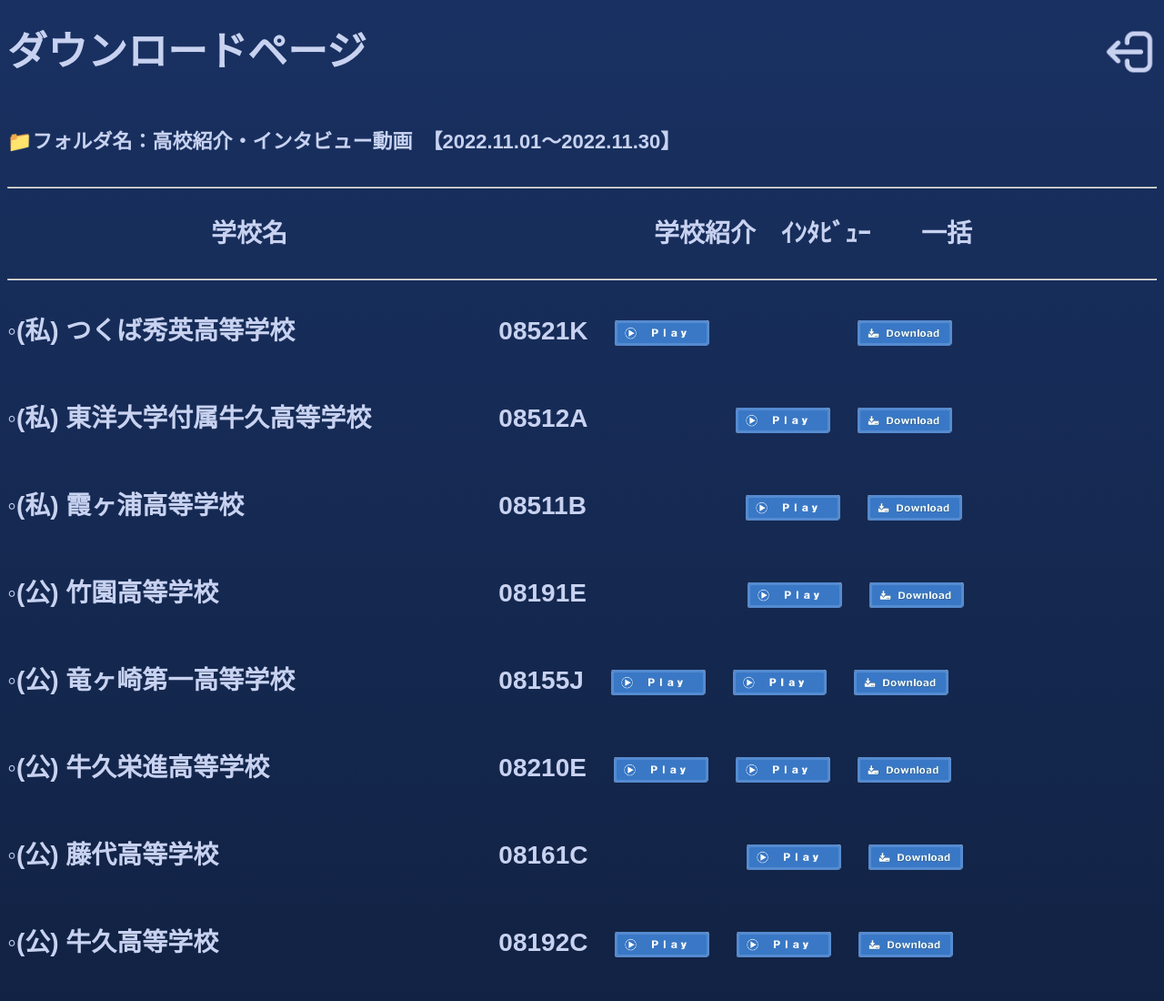
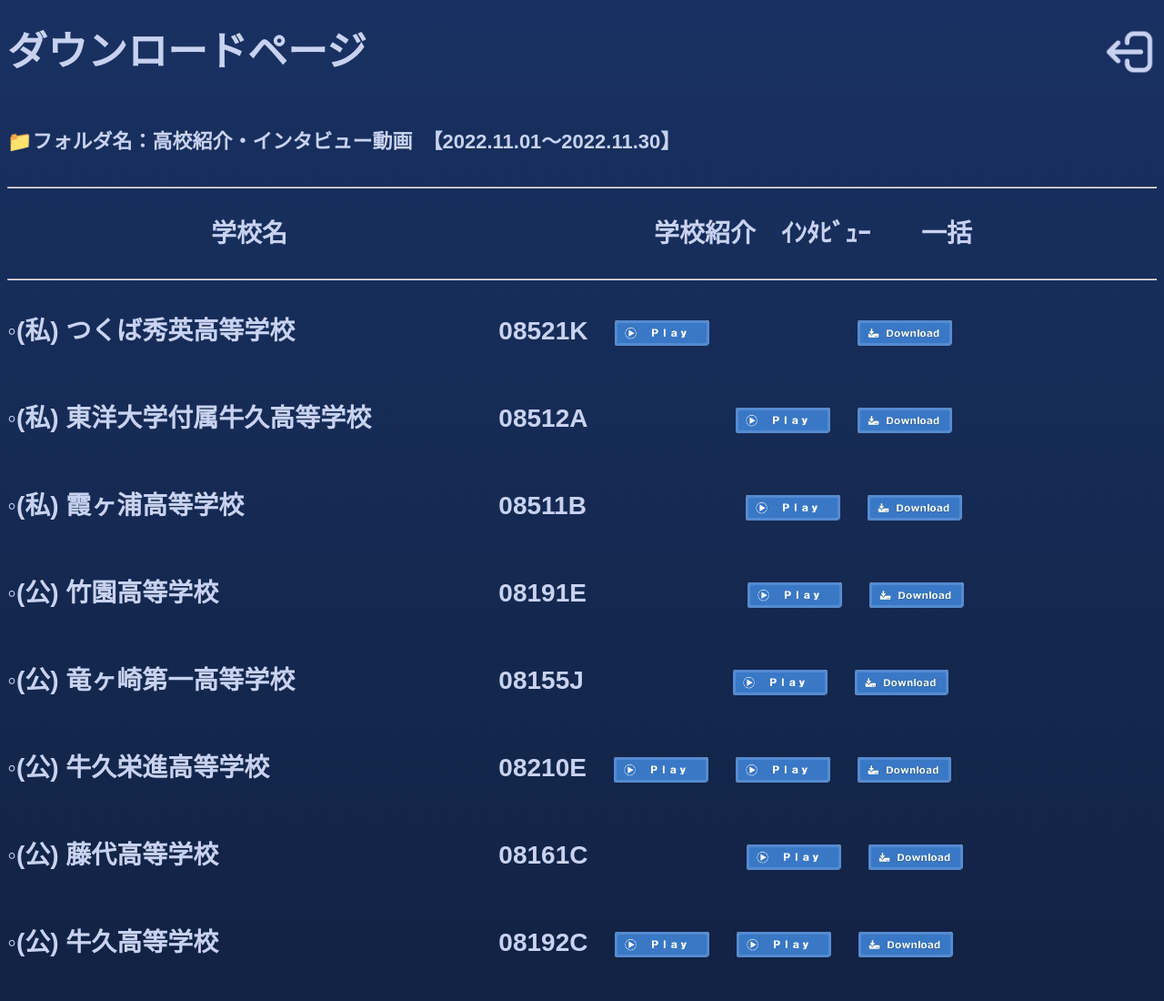
Before and after one commit to s130951-tkb-ed-jp/s130951-tkb-ed-jp.github.io, a plain HTML site: page ef133f3f63f2b196c346d3acbe997c9171b90cb2e95481c26a08ff9d252eb481.html in a window 1280 px wide. Shown: the top 1100 px of the page at 91% size. Drawn offline with Linux system fonts and the light colour scheme.

Commit message:
Update ef133f3f63f2b196c346d3acbe997c9171b90cb2e95481c26a08ff9d252eb481.html

```diff
--- a/ef133f3f63f2b196c346d3acbe997c9171b90cb2e95481c26a08ff9d252eb481.html
+++ b/ef133f3f63f2b196c346d3acbe997c9171b90cb2e95481c26a08ff9d252eb481.html
@@ -50,10 +50,8 @@
       </div>
       <div class="koukou">
         <h3> ◦(公) 竜ヶ崎第一高等学校　　　　　　　　08155J</h3>
-        <a href="https://drive.google.com/uc?id=1_ADHGASut0h8w0awBzTaYLqzYCwvJqH4" target="_blank">
-        <img src="download1.png" style="height: 28px; margin-top: 36px; margin-left: 30px;"></a>
         <a href="https://drive.google.com/uc?id=1tFIAtYDucIo6lDoNtL3lObC8mmALW9_b" target="_blank">
-        <img src="download1.png" style="height: 28px; margin-top: 36px; margin-left: 30px;"></a>
+        <img src="download1.png" style="height: 28px; margin-top: 36px; margin-left: 164px;"></a>
         <a href="https://drive.google.com/uc?id=1K1EQgN0Rsv9JSvUURuSkFCOHe2qkA5CI" target="_blank">
         <img src="download.png" style="height: 28px; margin-top: 36px; margin-left: 30px;"></a>
       </div>
@@ -188,10 +186,8 @@
       <div class="koukou">
         <h3> ◦(公) 竜ヶ崎第一高等学校</h3>
         <h3 style="text-align: right;">08155J</h3>
-        <a href="https://drive.google.com/uc?id=1_ADHGASut0h8w0awBzTaYLqzYCwvJqH4" target="_blank">
-        <img src="download1.png" style="height: 24px; margin-left: 10px;"></a>
         <a href="https://drive.google.com/uc?id=1tFIAtYDucIo6lDoNtL3lObC8mmALW9_b" target="_blank">
-        <img src="download1.png" style="height: 24px; margin-left: 10px;"></a>
+        <img src="download1.png" style="height: 24px; margin-left: 114px;"></a>
         <a href="https://drive.google.com/uc?id=1K1EQgN0Rsv9JSvUURuSkFCOHe2qkA5CI" target="_blank">
         <img src="download.png" style="height: 24px; margin-left: 10px;"></a>
       </div>
```
